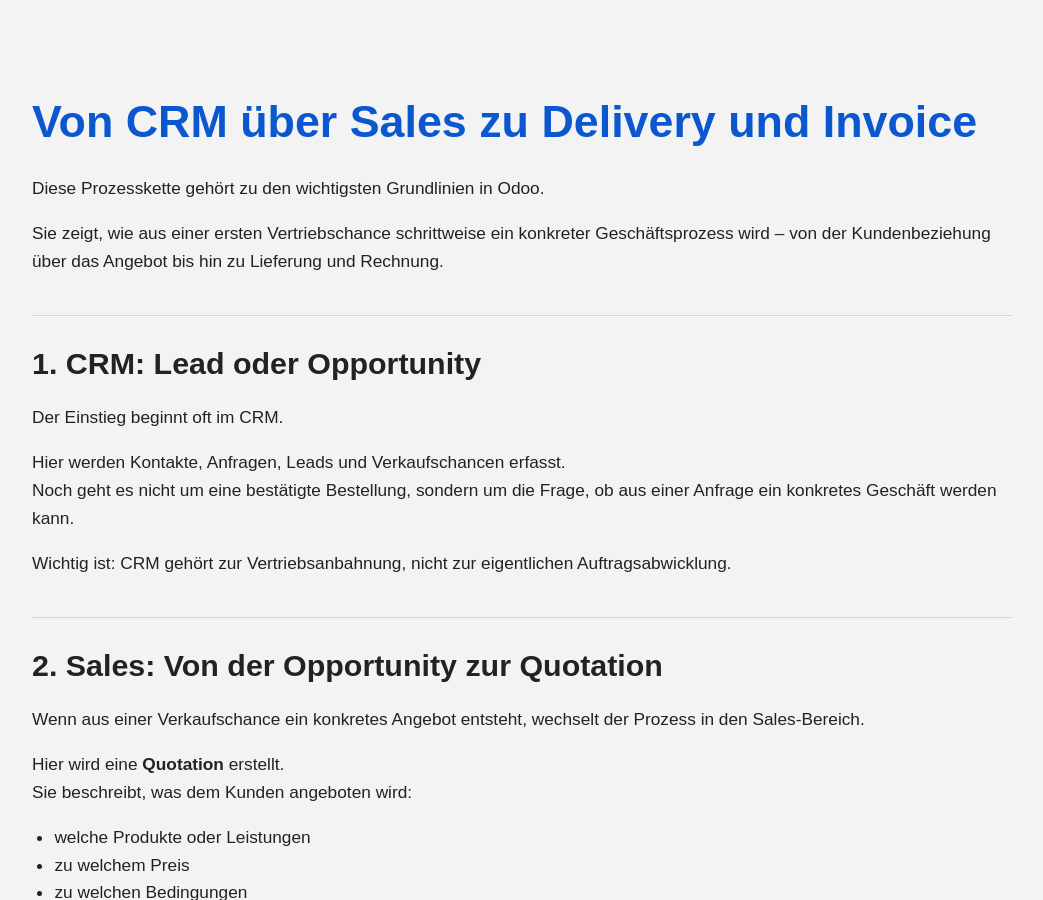
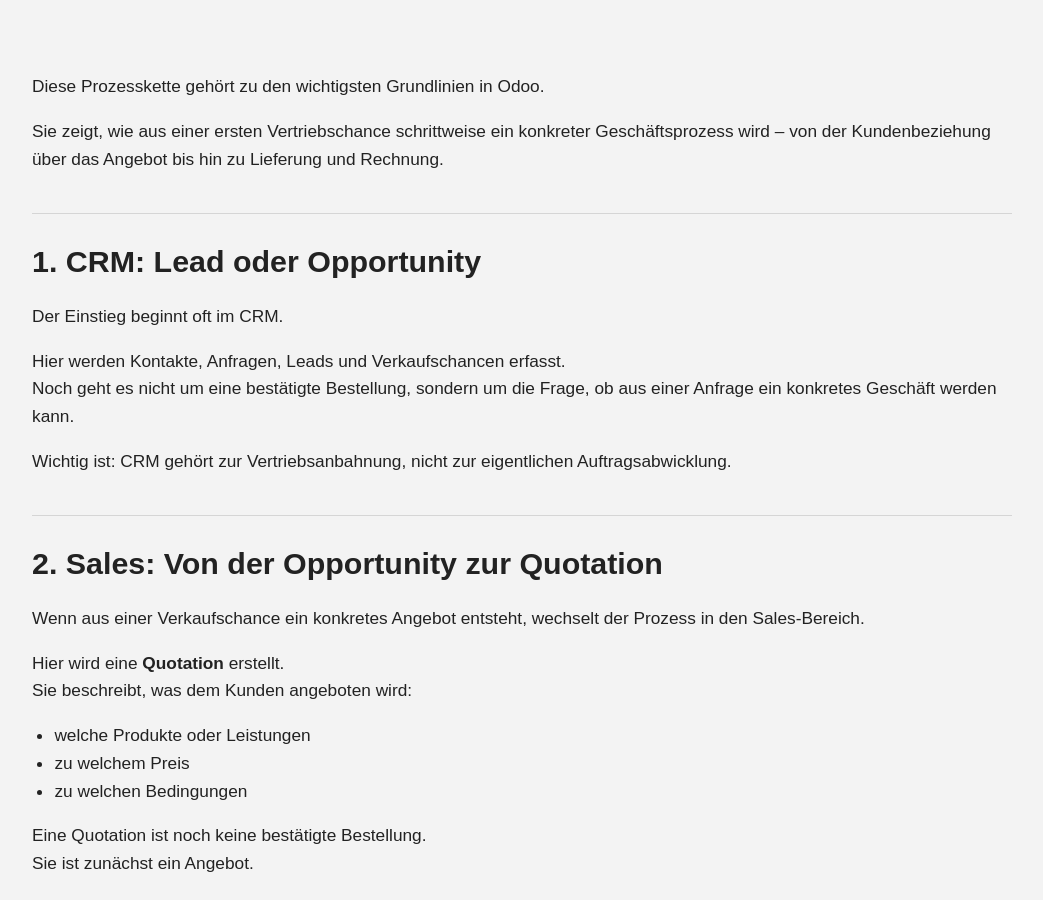
Before and after one commit to Tina10177/odoo-wissensuniversum, a Jekyll site: the page built from von-crm-ueber-sales-zu-delivery-und-invoice.md, in a window 1280 px wide and 900 px high. Shown: the whole window, without its empty margins (118-1161 px from the left). Built offline with Jekyll 4.4.1, drawn with Linux system fonts in a browser that asks for light colours; our own code applies the rules of GitHub Pages for plain Markdown files; part of the change alters nothing that is shown.

```diff
--- a/von-crm-ueber-sales-zu-delivery-und-invoice.md
+++ b/von-crm-ueber-sales-zu-delivery-und-invoice.md
@@ -1,4 +1,7 @@
-# Von CRM über Sales zu Delivery und Invoice
+---
+layout: default
+title: Von CRM über Sales zu Delivery und Invoice
+---
 
 Diese Prozesskette gehört zu den wichtigsten Grundlinien in Odoo.
 
```
